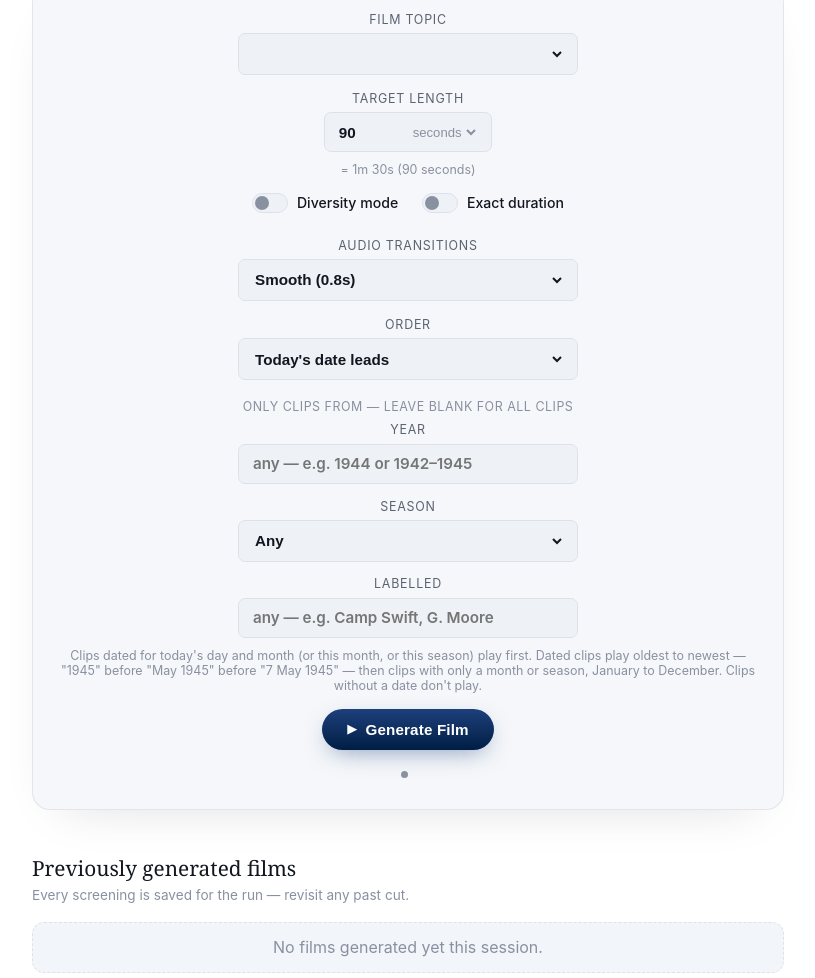
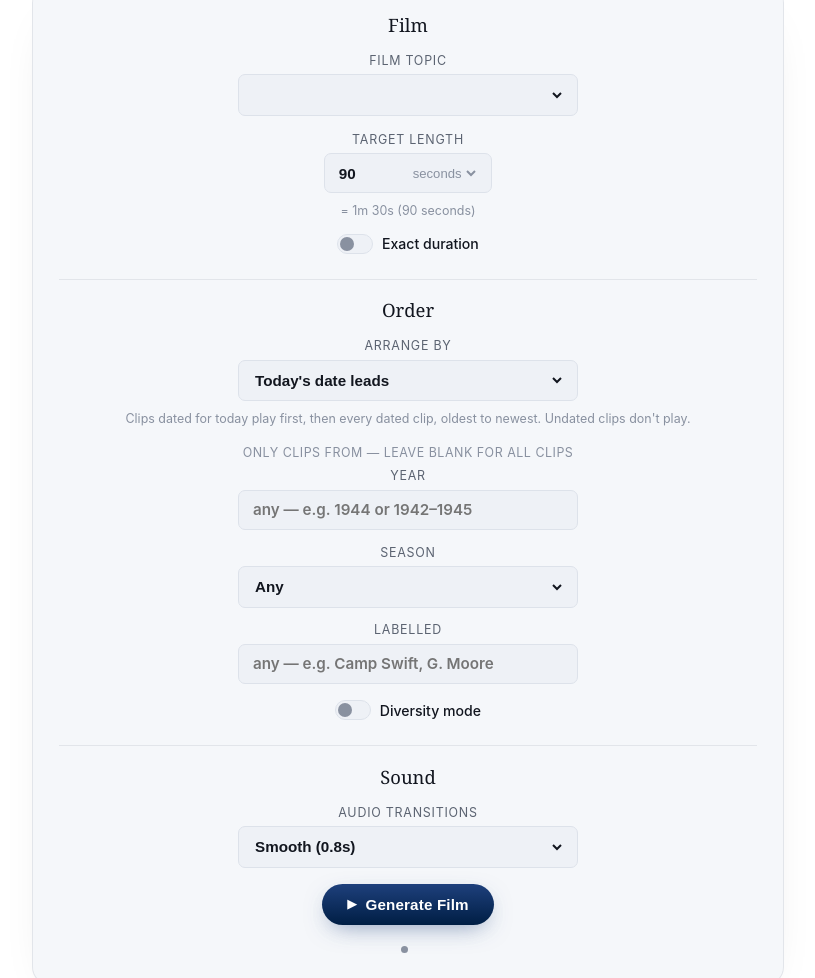
Before and after one commit to Dave-ASC1/dynamic-documentary-engine, a plain HTML site: page web/frontend/index.html in a window 1280 px wide. Shown: the part 374-1352 px from the top of the page, without its empty margins (232-1047 px from the left). Drawn offline with Linux system fonts and the light colour scheme; no server answers.

Commit message:
Group the main page under Film, Order and Sound
The settings now sit under three small headings with a thin line between
them: Film (topic, length, Exact duration), Order (Arrange by, the Only
clips from filters, Diversity mode) and Sound (Audio transitions), with
Generate Film last. The order hint is one plain sentence; the full date
rule moved to a hover note on Arrange by, like Audio transitions.

```diff
--- a/web/frontend/app.js
+++ b/web/frontend/app.js
@@ -355,21 +355,30 @@ function filtersText() {
   return parts.join(", ");
 }
 
-const DATE_ORDER_RULE = "Dated clips play oldest to newest — \"1945\" before \"May 1945\" before " +
-  "\"7 May 1945\" — then clips with only a month or season, January to December. Clips without a date " +
-  "don't play.";
+// The line under "Arrange by": what the chosen order does, in one sentence.
+const ORDER_HINTS = {
+  today: "Clips dated for today play first, then every dated clip, oldest to newest. Undated clips don't play.",
+  oldest: "Every dated clip, oldest to newest. Undated clips don't play.",
+  contrast: "Every clip, each cut as different as possible from the last.",
+};
 
-const ORDER_HINTS = {
-  today: () => "Clips dated for today's day and month (or this month, or this season) play first. " +
-    DATE_ORDER_RULE,
-  oldest: () => DATE_ORDER_RULE,
-  contrast: () => "Every clip, each cut as different as possible from the one before — the original engine.",
+// The fuller explanation, shown when "Arrange by" is hovered or focused.
+const DATE_ORDER_DETAIL = "Clips with a year play oldest to newest, and a partial date goes before the " +
+  "exact dates in its period: 1945, then May 1945, then 7 May 1945. Clips with only a month or season " +
+  "come last, January to December. Clips without a date don't play, so the film ends when they run out.";
+const ORDER_DETAILS = {
+  today: "\u201CDated for today\u201D means the same day and month in any year \u2014 or, failing that, " +
+    "the same month, then the same season. " + DATE_ORDER_DETAIL,
+  oldest: DATE_ORDER_DETAIL,
+  contrast: "The original engine: every clip can play, each cut chosen to be as different as possible " +
+    "from the one before. Dates are ignored.",
 };
+const orderTip = document.getElementById("order-tip");
 
 function updateContextUI() {
   const filters = filtersText();
-  const hint = ORDER_HINTS[filmOrder.value] || (() => "");
-  contextHint.textContent = hint() + (filters ? ` Only clips from ${filters}.` : "");
+  contextHint.textContent = (ORDER_HINTS[filmOrder.value] || "") + (filters ? ` Only clips from ${filters}.` : "");
+  orderTip.textContent = ORDER_DETAILS[filmOrder.value] || "";
   saveContextPrefs();
 }
 
--- a/web/frontend/index.html
+++ b/web/frontend/index.html
@@ -46,6 +46,8 @@
 
   <main>
     <section class="controls-card" aria-label="Film generation controls">
+      <div class="control-group" role="group" aria-labelledby="group-film">
+        <h2 class="group-heading" id="group-film">Film</h2>
         <div class="field field-centered">
           <label for="collection-select">Film topic</label>
           <div class="field-input">
@@ -67,12 +69,6 @@
         <p id="duration-hint" class="field-hint"></p>
 
         <div class="toggle-row">
-        <label class="toggle-field has-tooltip" for="diversity-toggle">
-          <input type="checkbox" id="diversity-toggle" />
-          <span class="toggle-track"><span class="toggle-thumb"></span></span>
-          <span class="toggle-label">Diversity mode</span>
-          <span class="tooltip" role="tooltip">Diversity mode boosts underused clips across runs to prevent oversaturation of high-contrast favorites.</span>
-        </label>
           <label class="toggle-field has-tooltip" for="exact-duration-toggle">
             <input type="checkbox" id="exact-duration-toggle" />
             <span class="toggle-track"><span class="toggle-thumb"></span></span>
@@ -80,30 +76,21 @@
             <span class="tooltip" role="tooltip">Exact duration trims the final clip so the film matches your target length precisely — off by default, since it never cuts real footage and may land a few seconds short instead.</span>
           </label>
         </div>
-
-      <div class="field field-centered has-tooltip">
-        <label for="audio-fade-select">Audio transitions</label>
-        <div class="field-input">
-          <select id="audio-fade-select" aria-label="Audio transition fade length" aria-describedby="audio-fade-tip">
-            <option value="0">Off — hard cuts</option>
-            <option value="0.3">Subtle (0.3s)</option>
-            <option value="0.5">Balanced (0.5s)</option>
-            <option value="0.8" selected>Smooth (0.8s)</option>
-            <option value="1.2">Long (1.2s)</option>
-          </select>
-        </div>
-        <span class="tooltip" role="tooltip" id="audio-fade-tip">Fades the music across each cut. Longer is softer; short clips shorten the fade automatically.</span>
       </div>
 
-      <div class="field field-centered">
-        <label for="film-order">Order</label>
+      <div class="control-group" role="group" aria-labelledby="group-order">
+        <h2 class="group-heading" id="group-order">Order</h2>
+        <div class="field field-centered has-tooltip">
+          <label for="film-order">Arrange by</label>
           <div class="field-input">
-          <select id="film-order" aria-label="Film order">
+            <select id="film-order" aria-label="Film order" aria-describedby="order-tip">
               <option value="today">Today's date leads</option>
               <option value="contrast">Random contrast</option>
             </select>
           </div>
+          <span class="tooltip" role="tooltip" id="order-tip"></span>
         </div>
+        <p id="context-hint" class="field-hint"></p>
 
         <div id="context-fields" class="context-fields">
           <p class="context-group-label">Only clips from — leave blank for all clips</p>
@@ -128,7 +115,33 @@
             </div>
           </div>
         </div>
-      <p id="context-hint" class="field-hint"></p>
+
+        <div class="toggle-row">
+          <label class="toggle-field has-tooltip" for="diversity-toggle">
+            <input type="checkbox" id="diversity-toggle" />
+            <span class="toggle-track"><span class="toggle-thumb"></span></span>
+            <span class="toggle-label">Diversity mode</span>
+            <span class="tooltip" role="tooltip">Diversity mode boosts underused clips across runs to prevent oversaturation of high-contrast favorites.</span>
+          </label>
+        </div>
+      </div>
+
+      <div class="control-group" role="group" aria-labelledby="group-sound">
+        <h2 class="group-heading" id="group-sound">Sound</h2>
+        <div class="field field-centered has-tooltip">
+          <label for="audio-fade-select">Audio transitions</label>
+          <div class="field-input">
+            <select id="audio-fade-select" aria-label="Audio transition fade length" aria-describedby="audio-fade-tip">
+              <option value="0">Off — hard cuts</option>
+              <option value="0.3">Subtle (0.3s)</option>
+              <option value="0.5">Balanced (0.5s)</option>
+              <option value="0.8" selected>Smooth (0.8s)</option>
+              <option value="1.2">Long (1.2s)</option>
+            </select>
+          </div>
+          <span class="tooltip" role="tooltip" id="audio-fade-tip">Fades the music across each cut. Longer is softer; short clips shorten the fade automatically.</span>
+        </div>
+      </div>
 
       <button id="generate-btn" type="button">
         <span class="btn-icon">&#9654;</span>
--- a/web/frontend/style.css
+++ b/web/frontend/style.css
@@ -279,6 +279,29 @@ h2 {
 .hidden { display: none; }
 
 /* ---------- Controls card ---------- */
+
+/* Settings grouped under small headings: Film, Order, Sound. */
+.control-group {
+  width: 100%;
+  display: flex;
+  flex-direction: column;
+  align-items: center;
+  gap: 1rem;
+}
+.control-group + .control-group {
+  border-top: 1px solid var(--border-soft);
+  padding-top: 1.1rem;
+}
+.controls-card .group-heading {
+  margin: 0;
+  font-family: var(--serif);
+  font-size: 1.15rem;
+  font-weight: 400;
+  color: var(--text);
+  background: none;
+  -webkit-text-fill-color: currentColor;
+  letter-spacing: 0;
+}
 
 .controls-card {
   background: var(--panel-glass);
```
Also changed, not shown: 1 other file. Lines whose indentation alone changed are shown as unchanged.
